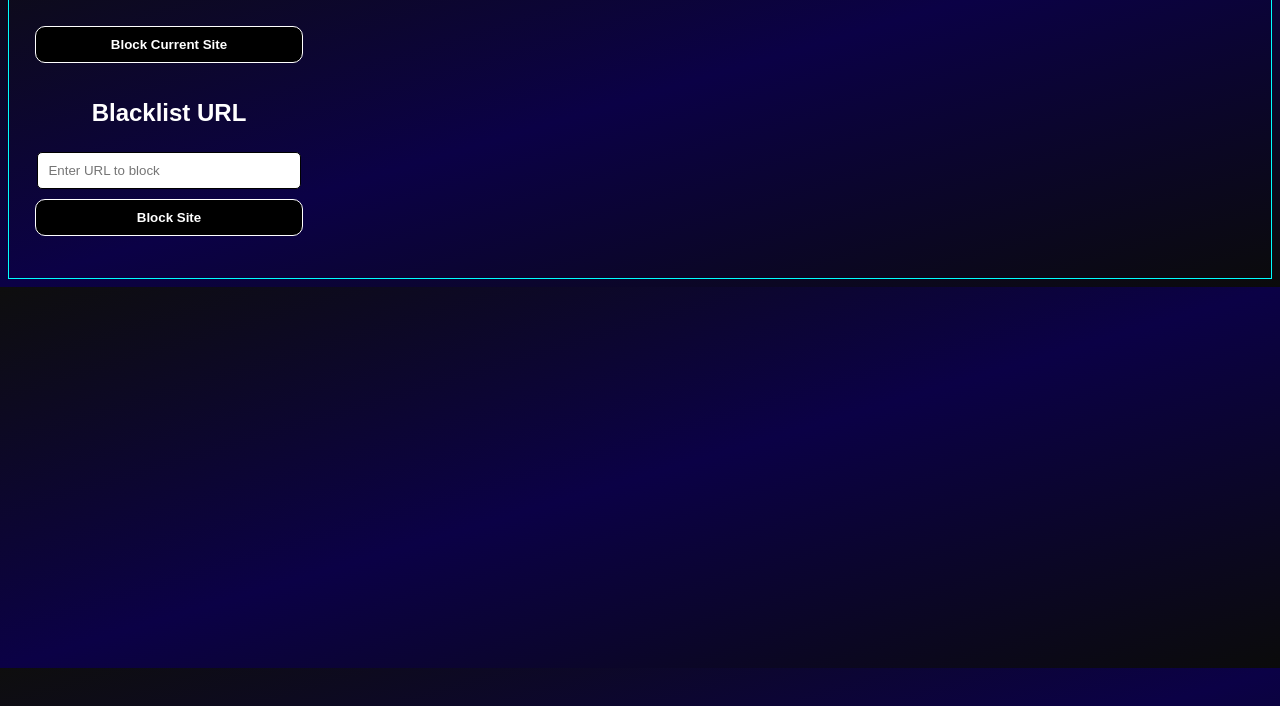
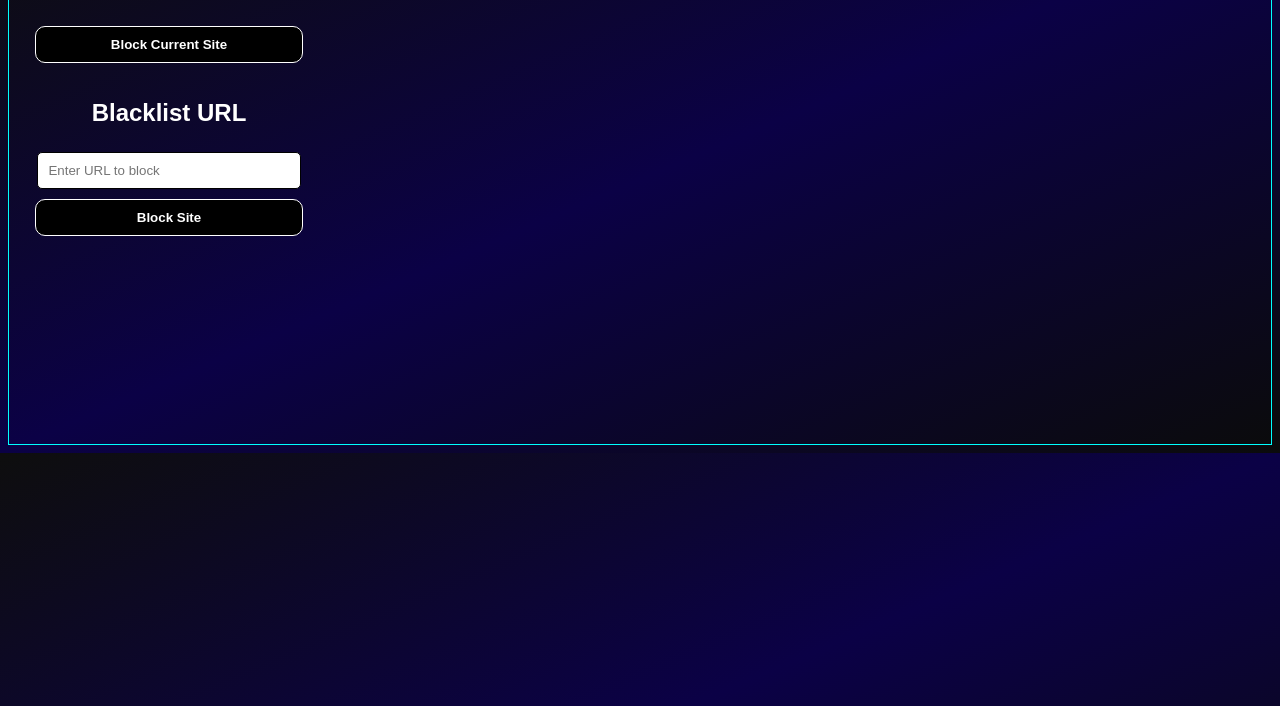
Before and after one commit to Salman-at-github/blockit, a browser extension: page index.html in a window 1280 px wide. Shown: the part 94-800 px from the top of the page. Drawn offline with Linux system fonts and the light colour scheme.

Commit message:
style(blocked sites): height fixed

```diff
--- a/styles/style.css
+++ b/styles/style.css
@@ -91,6 +91,32 @@ ul {
     margin-bottom: 1rem;
 }
 
+#blockedSites{
+    /* display: flex; */
+    /* justify-content: center; */
+    /* align-items: center; */
+    /* flex-direction: column; */
+    height: 150px;
+    overflow-y: scroll;
+}
+/* for scroll bar */
+
+
+#blockedSites::-webkit-scrollbar {
+    width: 4px; /* Set the width of the scrollbar */
+}
+
+#blockedSites::-webkit-scrollbar-thumb {
+    background-color: rgb(0, 255, 191); /* Set the color of the scrollbar thumb */
+    border-radius: 5px; /* Set the border radius of the scrollbar thumb */
+}
+
+#blockedSites::-webkit-scrollbar-track {
+    background-color: rgb(6, 18, 54); /* Set the color of the scrollbar track */
+}
+
+
+
 .blockedUrl {
     display: flex;
     justify-content: space-between;
```
